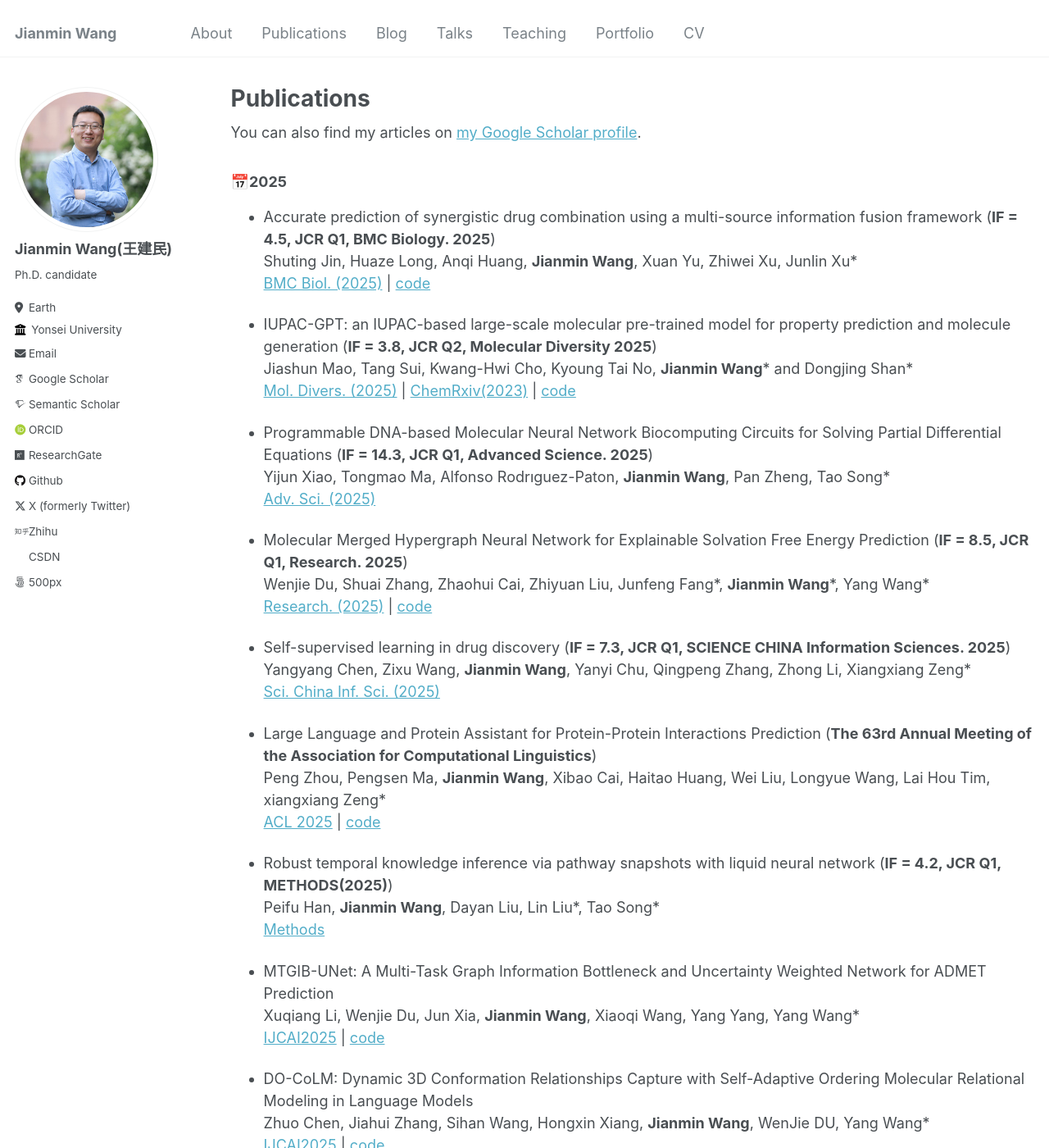
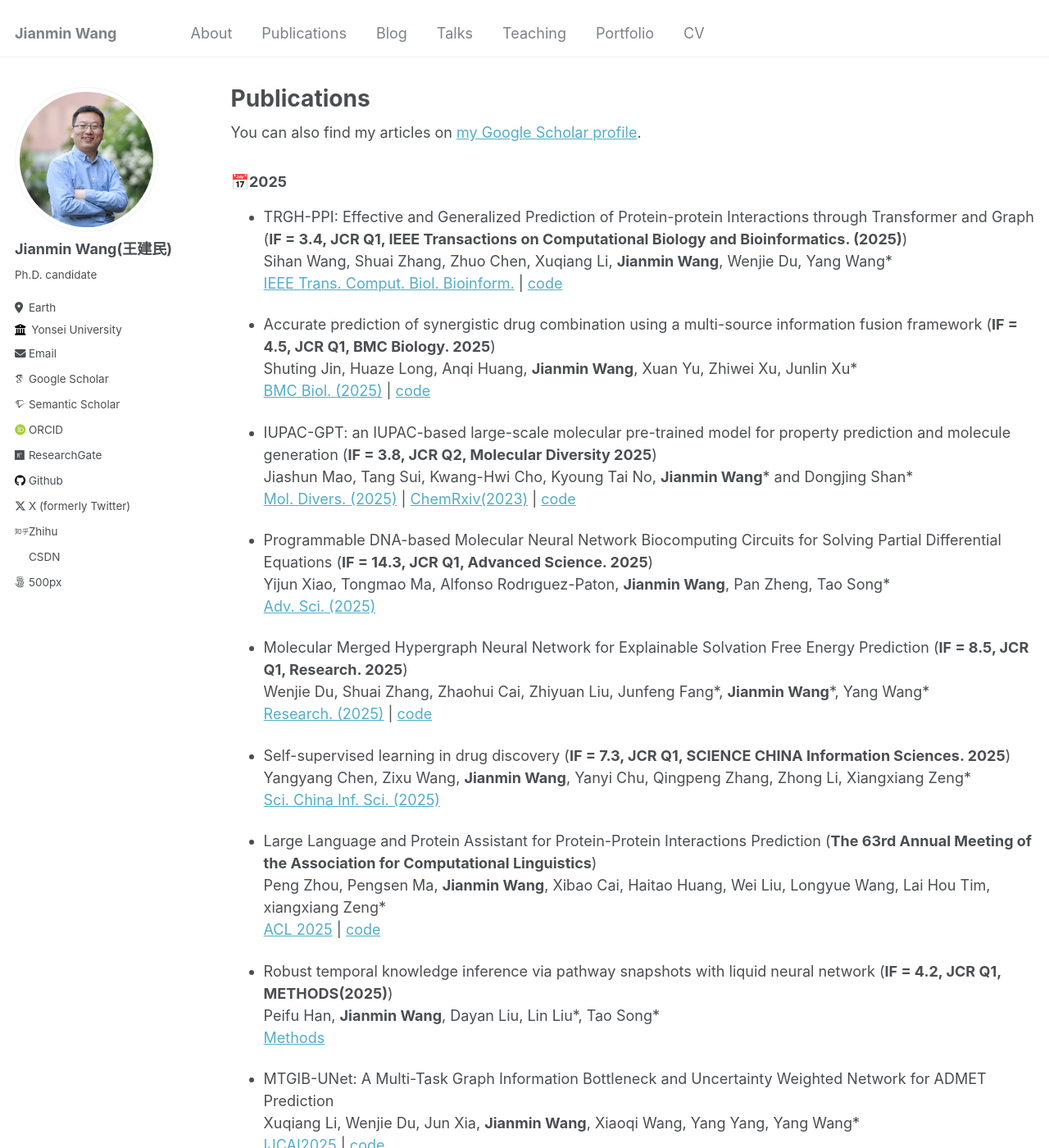
Before and after one commit to Jianmin2drugai/Jianmin2drugai.github.io, a Jekyll site: the page built from _pages/publications.md, in a window 1280 px wide and 1400 px high. Shown: the whole window at 82% size. Built offline with Jekyll 4.4.1, drawn with Linux system fonts in a browser that asks for light colours; some web fonts are replaced; some of the changed text lies outside the part shown.

Commit message:
Update publications.md

```diff
--- a/_pages/publications.md
+++ b/_pages/publications.md
@@ -16,6 +16,10 @@ author_profile: true
 {% endfor %}
 
 ### &#x1F4C5;2025
+
+*   TRGH-PPI: Effective and Generalized Prediction of Protein-protein Interactions through Transformer and Graph (**IF = 3.4, JCR Q1, IEEE Transactions on Computational Biology and Bioinformatics. (2025)**)
+    Sihan Wang, Shuai Zhang, Zhuo Chen, Xuqiang Li, **Jianmin Wang**, Wenjie Du, Yang Wang\*
+   [IEEE Trans. Comput. Biol. Bioinform.](https://github.com/SihanWang123/TRGH-PPI) | [code](https://github.com/SihanWang123/TRGH-PPI)
 
 *   Accurate prediction of synergistic drug combination using a multi-source information fusion framework (**IF = 4.5, JCR Q1, BMC Biology. 2025**)
     Shuting Jin, Huaze Long, Anqi Huang, **Jianmin Wang**, Xuan Yu, Zhiwei Xu, Junlin Xu\*
@@ -53,7 +57,7 @@ author_profile: true
     Zhuo Chen, Jiahui Zhang, Sihan Wang, Hongxin Xiang, **Jianmin Wang**, WenJie DU, Yang Wang\*
     [IJCAI2025](https://2025.ijcai.org/) | [code](https://2025.ijcai.org/)
 
-*   Molecular dynamics-powered hierarchical geometric deep learning framework for protein-ligand interaction (**IF = 3.6, JCR Q1, IEEE Transactions on Computational Biology and Bioinformatics. (2025)**)
+*   Molecular dynamics-powered hierarchical geometric deep learning framework for protein-ligand interaction (**IF = 3.4, JCR Q1, IEEE Transactions on Computational Biology and Bioinformatics. (2025)**)
     Mingquan Liu, Shuting Jin, Houtim Lai, Longyue Wang, **Jianmin Wang**, Zhixiang Cheng, Xiangxiang Zeng\*
    [IEEE Trans. Comput. Biol. Bioinform.](https://doi.org/10.1109/TCBBIO.2025.3558959) | [code](https://github.com/lmqfly/Dynamics-PLI)
 
```
